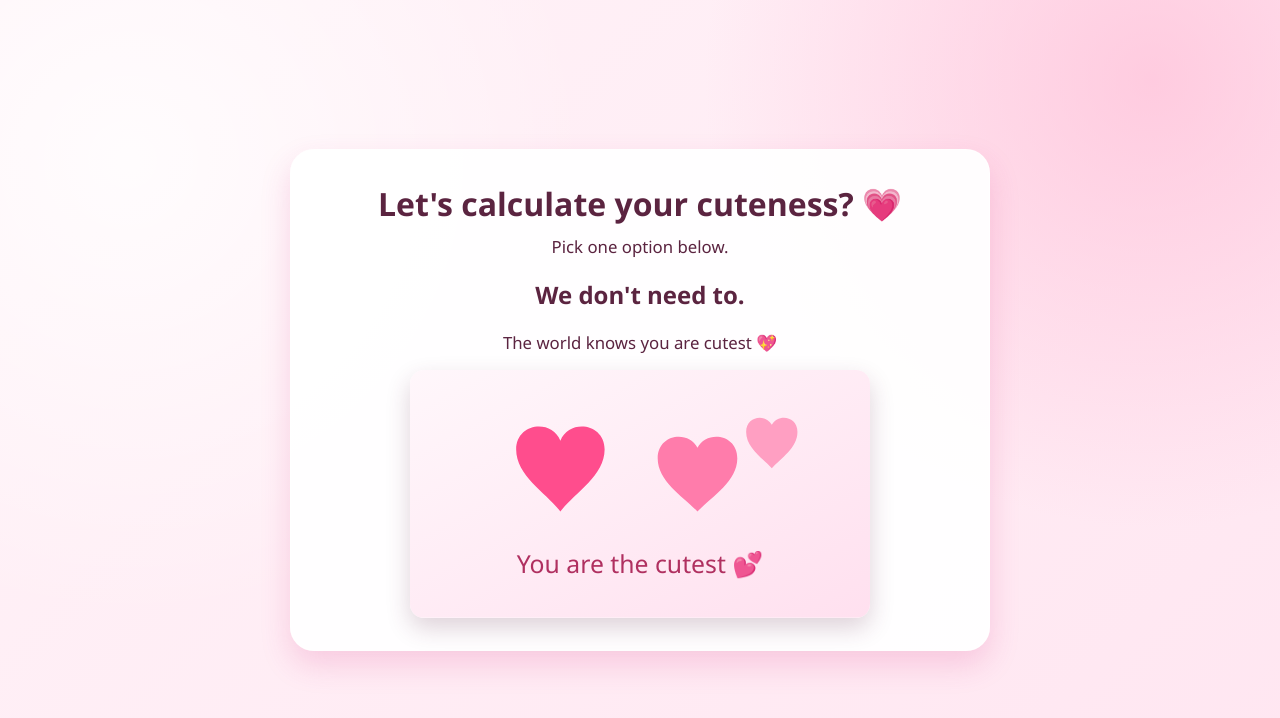
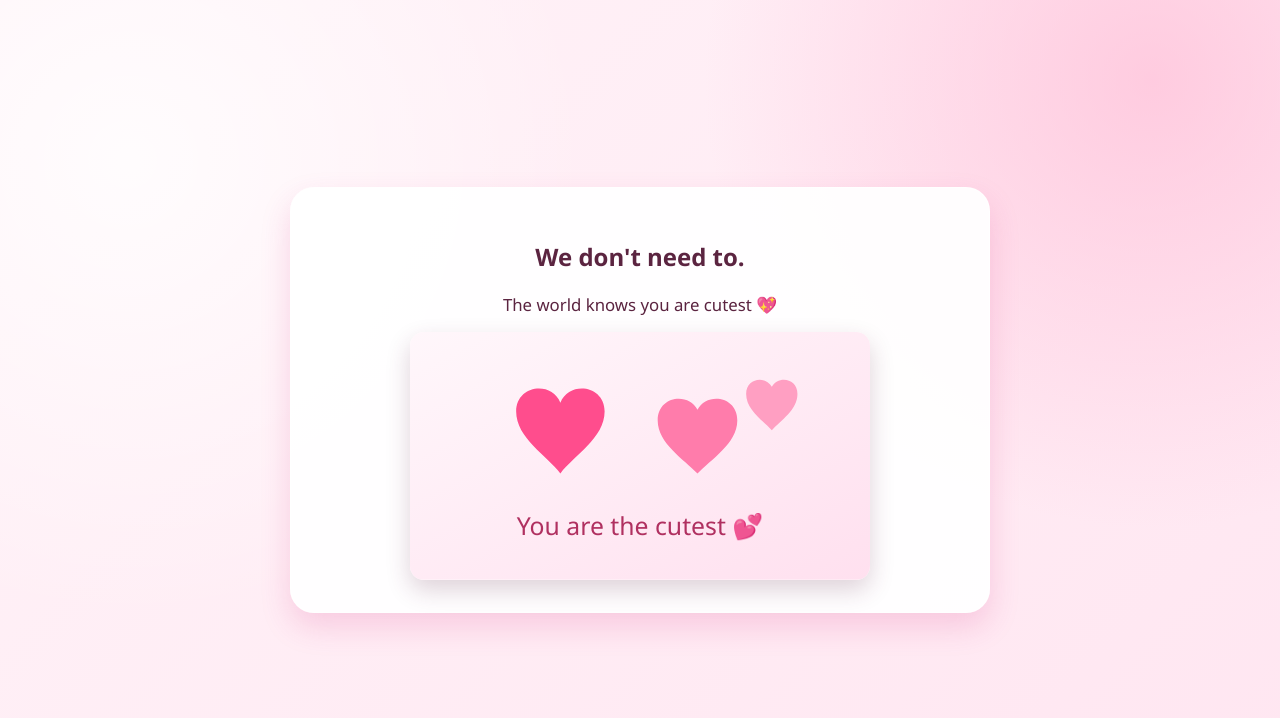
Before and after one commit to abhaygarg98/for-tuktuk, a plain HTML site: page index.html in a window 1280 px wide. Both pictures are taken after a click on the button "No". Drawn offline with Linux system fonts and the light colour scheme.

Commit message:
added hidden logic

```diff
--- a/index.html
+++ b/index.html
@@ -129,8 +129,8 @@
 </head>
 <body>
 	<main class="card" id="card">
-		<h1>Let's calculate your cuteness? 💗</h1>
-		<p>Pick one option below.</p>
+		<h1 id="questionTitle">Let's calculate your cuteness? 💗</h1>
+		<p id="questionSubtitle">Pick one option below.</p>
 
 		<div class="actions" id="actions">
 			<button id="yesBtn">Yes</button>
@@ -152,6 +152,8 @@
 		const yesBtn = document.getElementById('yesBtn');
 		const noBtn = document.getElementById('noBtn');
 		const actions = document.getElementById('actions');
+		const questionTitle = document.getElementById('questionTitle');
+		const questionSubtitle = document.getElementById('questionSubtitle');
 		const loaderSection = document.getElementById('loaderSection');
 		const bar = document.getElementById('bar');
 		const percentText = document.getElementById('percentText');
@@ -194,6 +196,8 @@
 		`;
 
 		noBtn.addEventListener('click', () => {
+			questionTitle.classList.add('hidden');
+			questionSubtitle.classList.add('hidden');
 			actions.classList.add('hidden');
 			loaderSection.classList.add('hidden');
 			result.classList.remove('hidden');
@@ -205,6 +209,8 @@
 		});
 
 		yesBtn.addEventListener('click', () => {
+			questionTitle.classList.add('hidden');
+			questionSubtitle.classList.add('hidden');
 			actions.classList.add('hidden');
 			result.classList.add('hidden');
 			loaderSection.classList.remove('hidden');
```
